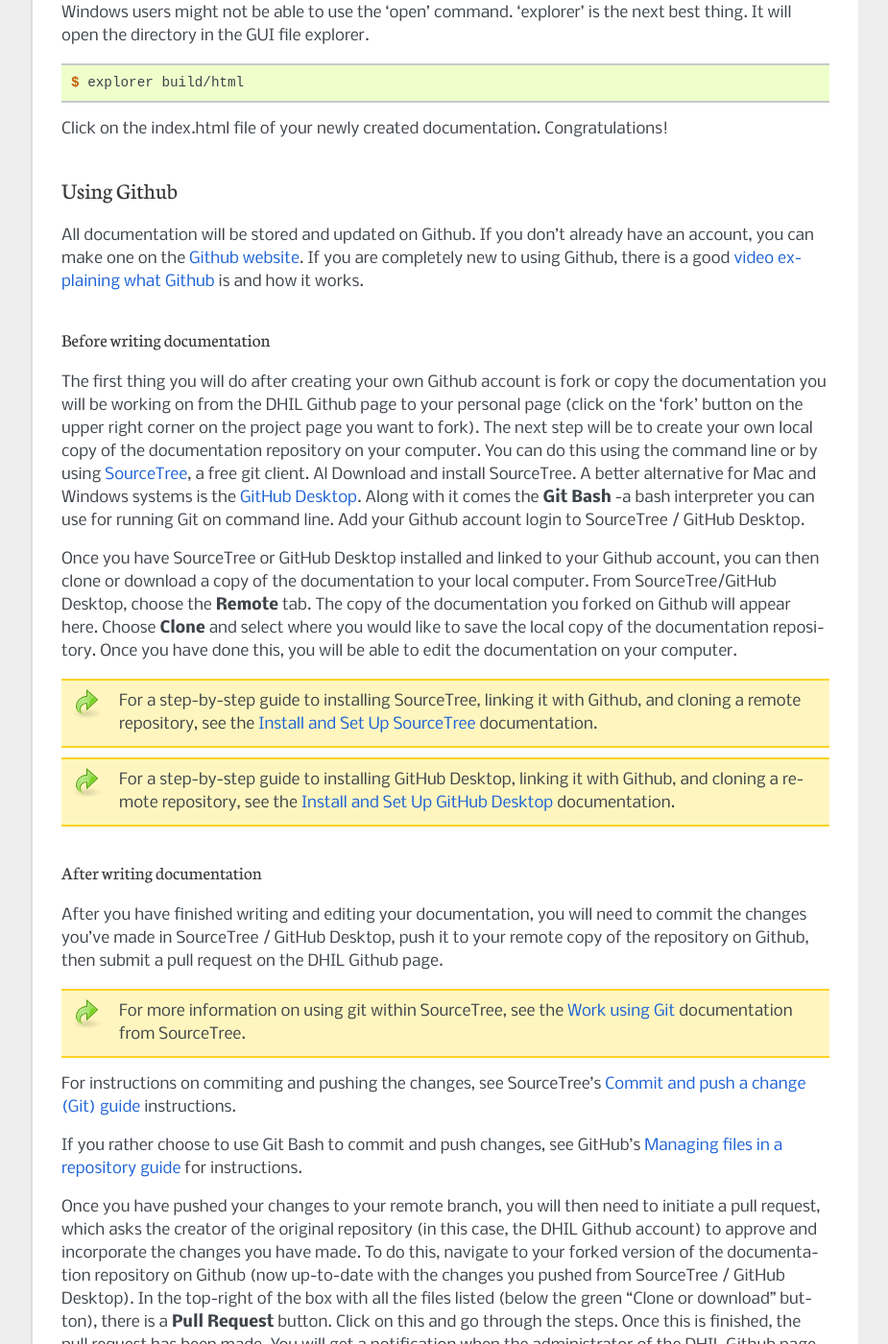
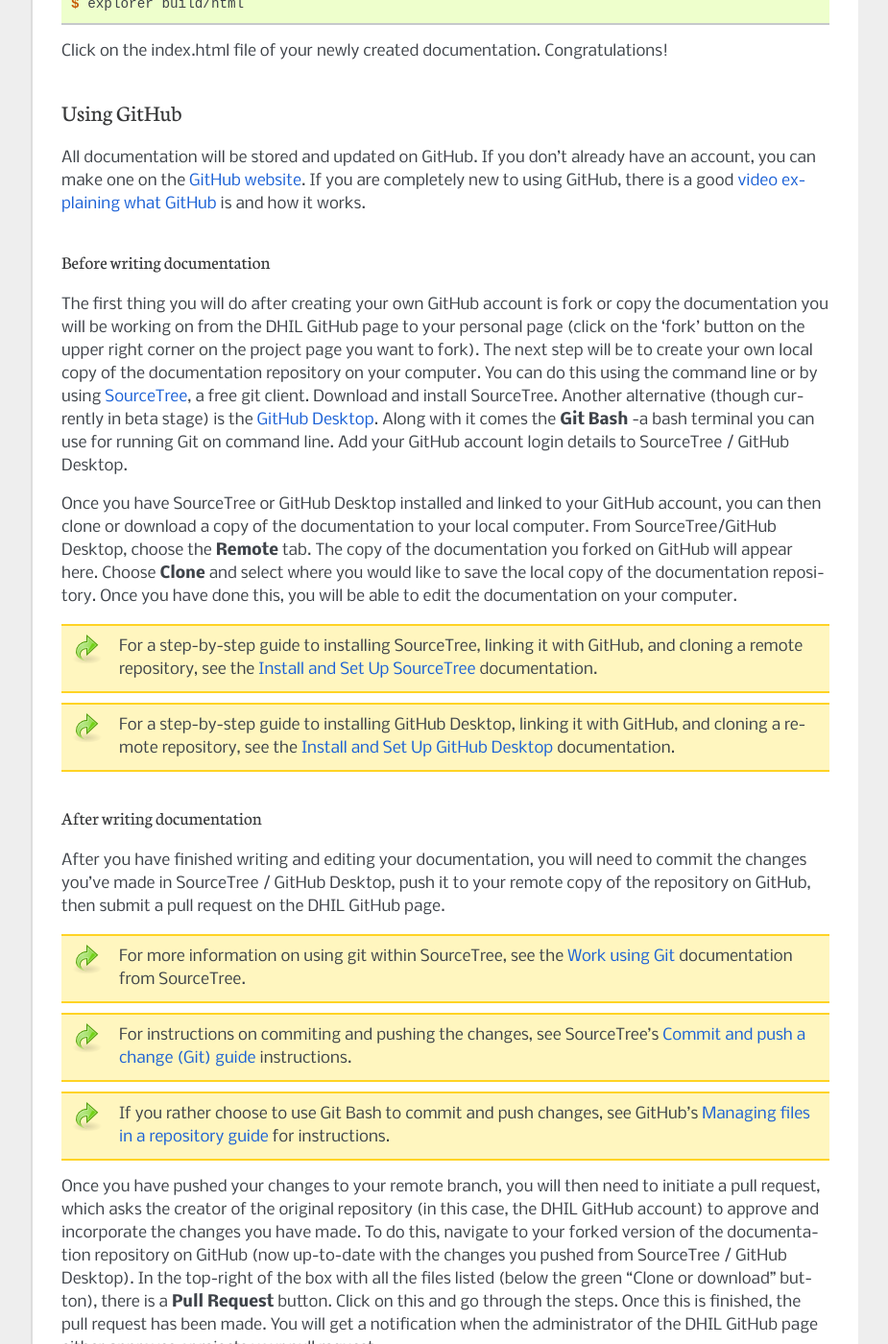
Before and after one commit to sfu-dhil/dhil-docs-guide, a Sphinx documentation site: the page built from source/tools.rst, in a window 1280 px wide and 1400 px high, scrolled down 3325 px. Shown: the whole window at 96% size, without its empty margins (198-1123 px from the left). Built offline with Sphinx 7.4.7, drawn with Linux system fonts in a browser that asks for light colours; some of the changed text lies outside the part shown.

Commit message:
add existing file

```diff
--- a/source/index.rst
+++ b/source/index.rst
@@ -14,3 +14,4 @@ Welcome to DHIL Documentation Guide's documentation!
    tools
    markup
    contributors
+   todo
--- /dev/null
+++ b/source/todo.rst
@@ -0,0 +1,6 @@
+.. _todo-label:
+
+To Do
+=====
+
+.. todolist::
--- a/source/tools.rst
+++ b/source/tools.rst
@@ -3,7 +3,7 @@
 Documentation Tools
 ===================
 
-In order to create documentation using Sphinx, it must first be installed and run via the command line. The documentation and updates are then pushed to Github.
+In order to create documentation using Sphinx, it must first be installed and run via the command line. The documentation and updates are then pushed to GitHub.
 
 .. _tools-using-the-command-line:
 
@@ -12,7 +12,9 @@ Using the command line
 
 Installing and using Sphinx will require a basic understanding how to use the command line and a few commands. Using Sphinx primarily requires locating and opening the directory (or folder) where the documentation is and performing commands within that directory.
 
-Each operating system has a different set of commands and different ways to access the command line. The instructions below should work for `bash <https://www.gnu.org/software/bash/>`_ using systems like Mac OS X, Linux, and other Unix-ish operating systems. For Windows users, the easiest way to follow the guide is to download a bash interpreter like `Cygwin <https://cygwin.com/>`_.
+Each operating system has a different set of commands and different ways to access the command line. The instructions below should work for `bash <https://www.gnu.org/software/bash/>`_ using systems like Mac OS X, Linux, and other Unix-ish operating systems.
+
+For Windows users, the easiest way to follow the guide is to download a bash terminal like `Cygwin <https://cygwin.com/>`_.
 
 In Mac OS X, access to the command line is through a program called Terminal.app, which is always installed in the Utilities folder, inside Applications.
 
@@ -30,7 +32,7 @@ In this case we would like to change directories to the Documents folder. The :k
 
 **pwd**
 
-When you hit enter to input the command, depending on your command line set up, nothing will appear on the screen. To check which directory you are in, you can use the :kbd:`pwd` command, which stands for *print working directory*,in other words the folder you are currently in.
+When you hit enter to input the command, depending on your command line set up, nothing will appear on the screen. To check which directory you are in, you can use the :kbd:`pwd` command, which stands for *print working directory*, in other words the folder you are currently in.
 
 In this case, it would look like this:
 
@@ -81,7 +83,7 @@ Sphinx is installed via the command line using pip, a package management system
 
   $ python --version
 
-If you already have python it will return a version number. If unsuccessful it will return "command not found." Make sure you download the latest version of Python 2 rather than Python 3 for legacy support. If you are using a Mac, python should be installed already.
+If you already have python it will return a version number. If unsuccessful it will return "command not found." Make sure you download the latest version of Python 2 rather than Python 3 for legacy support. If you are using a Mac, Python should be installed already.
 
 Next check if pip is installed by running the following in the command line:
 
@@ -93,7 +95,7 @@ This will again return a version number or "command not found." If pip is instal
 
 .. seealso::
 
-  For information about installing python modules using pip in a humanities context, see the Programming Historian's `article about using python and pip <http://programminghistorian.org/lessons/installing-python-modules-pip>`_.
+  For information about installing Python modules using pip in a humanities context, see the Programming Historian's `article about using Python and pip <http://programminghistorian.org/lessons/installing-python-modules-pip>`_.
 
 Once python and pip are set up, you can install Sphinx by using the following comand:
 
@@ -101,11 +103,6 @@ Once python and pip are set up, you can install Sphinx by using the following co
 
   $ pip install Sphinx
 
-Run the following command to setup Sphinx's environmental variables:
-
-.. code-block:: console
-
-  $ sphinx-quickstart
 
 More detailed installation instructions can be found in the `Sphinx guide <http://www.sphinx-doc.org/en/stable/tutorial.html>`_.
 
@@ -141,7 +138,7 @@ After hitting enter, a number of things will appear in the terminal window. If i
 
   $ open build/html/index.html
 
-Windows users might not be able to use the 'open' command. 'explorer' is the next best thing. It will open the directory in the GUI file explorer.
+Windows users may not be able to use the 'open' command. 'explorer' is the next best thing. It will open the directory in the GUI file explorer.
 
 .. code-block:: console
 
@@ -151,41 +148,43 @@ Click on the index.html file of your newly created documentation. Congratulation
 
 .. _tools-using-github:
 
-Using Github
+Using GitHub
 ------------
 
-All documentation will be stored and updated on Github. If you don't already have an account, you can make one on the `Github website <https://github.com>`_. If you are completely new to using Github, there is a good `video explaining what Github <https://www.youtube.com/watch?v=w3jLJU7DT5E>`_ is and how it works.
+All documentation will be stored and updated on GitHub. If you don't already have an account, you can make one on the `GitHub website <https://github.com>`_. If you are completely new to using GitHub, there is a good `video explaining what GitHub <https://www.youtube.com/watch?v=w3jLJU7DT5E>`_ is and how it works.
 
 Before writing documentation
 ^^^^^^^^^^^^^^^^^^^^^^^^^^^^
 
-The first thing you will do after creating your own Github account is fork or copy the documentation you will be working on from the DHIL Github page to your personal page (click on the 'fork' button on the upper right corner on the project page you want to fork). The next step will be to create your own local copy of the documentation repository on your computer. You can do this using the command line or by using `SourceTree <https://www.sourcetreeapp.com>`_, a free git client. Al Download and install SourceTree. A better alternative for Mac and Windows systems is the `GitHub Desktop <https://desktop.github.com/>`_. Along with it comes the **Git Bash** -a bash interpreter you can use for running Git on command line. Add your Github account login to SourceTree / GitHub Desktop.
+The first thing you will do after creating your own GitHub account is fork or copy the documentation you will be working on from the DHIL GitHub page to your personal page (click on the 'fork' button on the upper right corner on the project page you want to fork). The next step will be to create your own local copy of the documentation repository on your computer. You can do this using the command line or by using `SourceTree <https://www.sourcetreeapp.com>`_, a free git client. Download and install SourceTree. Another alternative (though currently in beta stage) is the `GitHub Desktop <https://desktop.github.com/>`_. Along with it comes the **Git Bash** -a bash terminal you can use for running Git on command line. Add your GitHub account login details to SourceTree / GitHub Desktop.
 
-Once you have SourceTree or GitHub Desktop installed and linked to your Github account, you can then clone or download a copy of the documentation to your local computer. From SourceTree/GitHub Desktop, choose the **Remote** tab. The copy of the documentation you forked on Github will appear here. Choose **Clone** and select where you would like to save the local copy of the documentation repository. Once you have done this, you will be able to edit the documentation on your computer.
+Once you have SourceTree or GitHub Desktop installed and linked to your GitHub account, you can then clone or download a copy of the documentation to your local computer. From SourceTree/GitHub Desktop, choose the **Remote** tab. The copy of the documentation you forked on GitHub will appear here. Choose **Clone** and select where you would like to save the local copy of the documentation repository. Once you have done this, you will be able to edit the documentation on your computer.
 
 .. seealso::
 
-  For a step-by-step guide to installing SourceTree, linking it with Github, and cloning a remote repository, see the `Install and Set Up SourceTree <https://confluence.atlassian.com/get-started-with-sourcetree/install-and-set-up-sourcetree-847359043.html>`_ documentation.
+  For a step-by-step guide to installing SourceTree, linking it with GitHub, and cloning a remote repository, see the `Install and Set Up SourceTree <https://confluence.atlassian.com/get-started-with-sourcetree/install-and-set-up-sourcetree-847359043.html>`_ documentation.
 
 .. seealso::
 
-  For a step-by-step guide to installing GitHub Desktop, linking it with Github, and cloning a remote repository, see the `Install and Set Up GitHub Desktop <https://help.github.com/desktop/guides/getting-started/>`_ documentation.
+  For a step-by-step guide to installing GitHub Desktop, linking it with GitHub, and cloning a remote repository, see the `Install and Set Up GitHub Desktop <https://help.github.com/desktop/guides/getting-started/>`_ documentation.
 
 .. _tools-using-github-after:
 
 After writing documentation
 ^^^^^^^^^^^^^^^^^^^^^^^^^^^
 
-After you have finished writing and editing your documentation, you will need to commit the changes you've made in SourceTree / GitHub Desktop, push it to your remote copy of the repository on Github, then submit a pull request on the DHIL Github page.
+After you have finished writing and editing your documentation, you will need to commit the changes you've made in SourceTree / GitHub Desktop, push it to your remote copy of the repository on GitHub, then submit a pull request on the DHIL GitHub page.
 
 .. seealso::
 
   For more information on using git within SourceTree, see the `Work using Git <https://confluence.atlassian.com/get-started-with-sourcetree/work-using-git-847359053.html>`_ documentation from SourceTree.
 
-For instructions on commiting and pushing the changes, see SourceTree's `Commit and push a change (Git) guide <https://confluence.atlassian.com/get-started-with-sourcetree/commit-and-push-a-change-git-847359114.html>`_ instructions.
+.. seealso::
+  For instructions on commiting and pushing the changes, see SourceTree's `Commit and push a change (Git) guide <https://confluence.atlassian.com/get-started-with-sourcetree/commit-and-push-a-change-git-847359114.html>`_ instructions.
 
-If you rather choose to use Git Bash to commit and push changes, see GitHub's `Managing files in a repository guide <https://help.github.com/categories/managing-files-in-a-repository/>`_ for instructions.
+.. seealso::
+  If you rather choose to use Git Bash to commit and push changes, see GitHub's `Managing files in a repository guide <https://help.github.com/categories/managing-files-in-a-repository/>`_ for instructions.
 
-Once you have pushed your changes to your remote branch, you will then need to initiate a pull request, which asks the creator of the original repository (in this case, the DHIL Github account) to approve and incorporate the changes you have made. To do this, navigate to your forked version of the documentation repository on Github (now up-to-date with the changes you pushed from SourceTree / GitHub Desktop). In the top-right of the box with all the files listed (below the green "Clone or download" button), there is a **Pull Request** button. Click on this and go through the steps. Once this is finished, the pull request has been made. You will get a notification when the administrator of the DHIL Github page either approves or rejects your pull request.
+Once you have pushed your changes to your remote branch, you will then need to initiate a pull request, which asks the creator of the original repository (in this case, the DHIL GitHub account) to approve and incorporate the changes you have made. To do this, navigate to your forked version of the documentation repository on GitHub (now up-to-date with the changes you pushed from SourceTree / GitHub Desktop). In the top-right of the box with all the files listed (below the green "Clone or download" button), there is a **Pull Request** button. Click on this and go through the steps. Once this is finished, the pull request has been made. You will get a notification when the administrator of the DHIL GitHub page either approves or rejects your pull request.
 
-That's it! You've successfully added your documentation to the DHIL Github. Congratulations!
+That's it! You've successfully added your documentation to the DHIL GitHub. Congratulations!
```
Also changed, not shown: README.md (+1 -1 lines).
